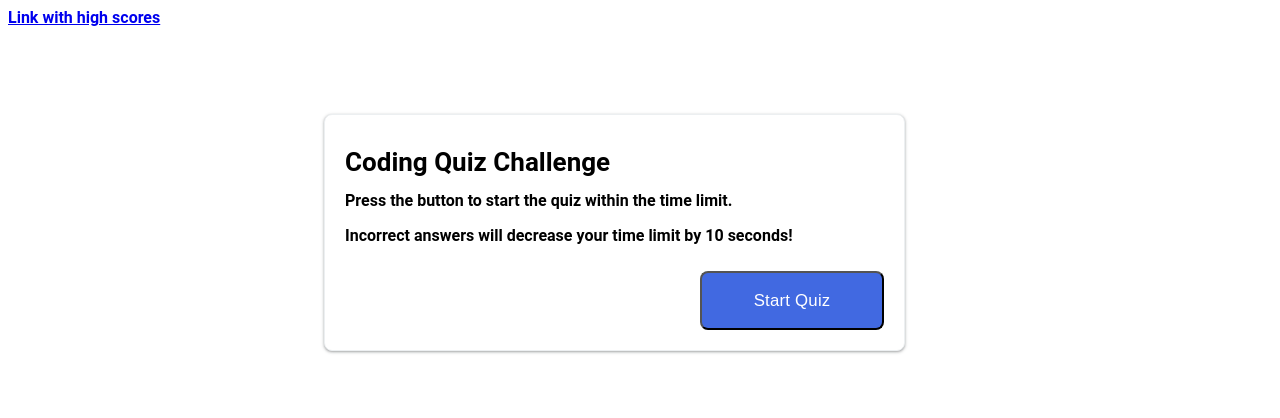
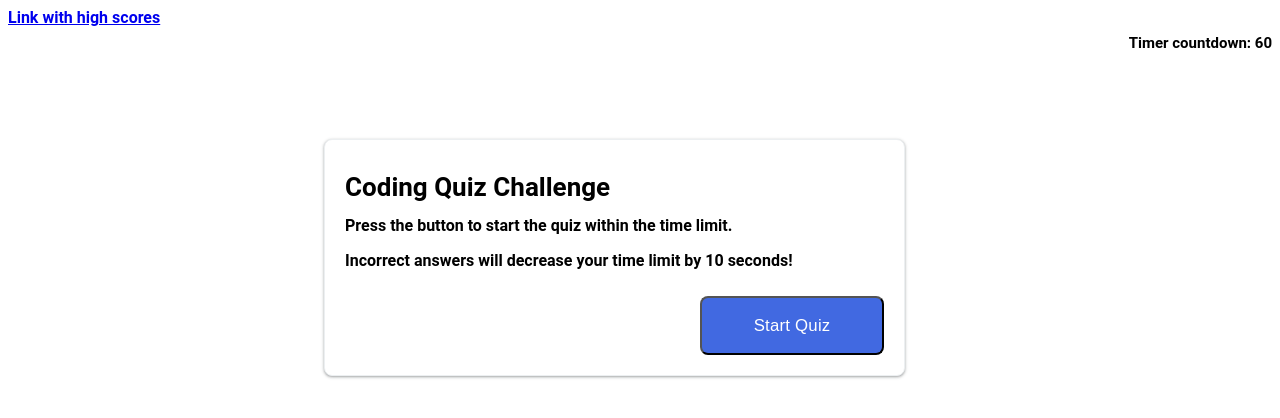
Before and after one commit to ktrnthsnr/coding-quiz, a plain HTML site: page index.html in a window 1280 px wide. Drawn offline with Linux system fonts and the light colour scheme.

Commit message:
updated readme

```diff
--- a/index.html
+++ b/index.html
@@ -10,6 +10,8 @@
   <body>
       <header>
         <h3> <a href="./allDone.html">Link with high scores</a></h3>
+        <h4>Timer countdown: 60</h4>
+    </header>
     </header>
 
     <div class="clearfix">
```
Also changed, not shown: assets/img/mockup.JPG (renamed from mockup.JPG), 1 other file.
